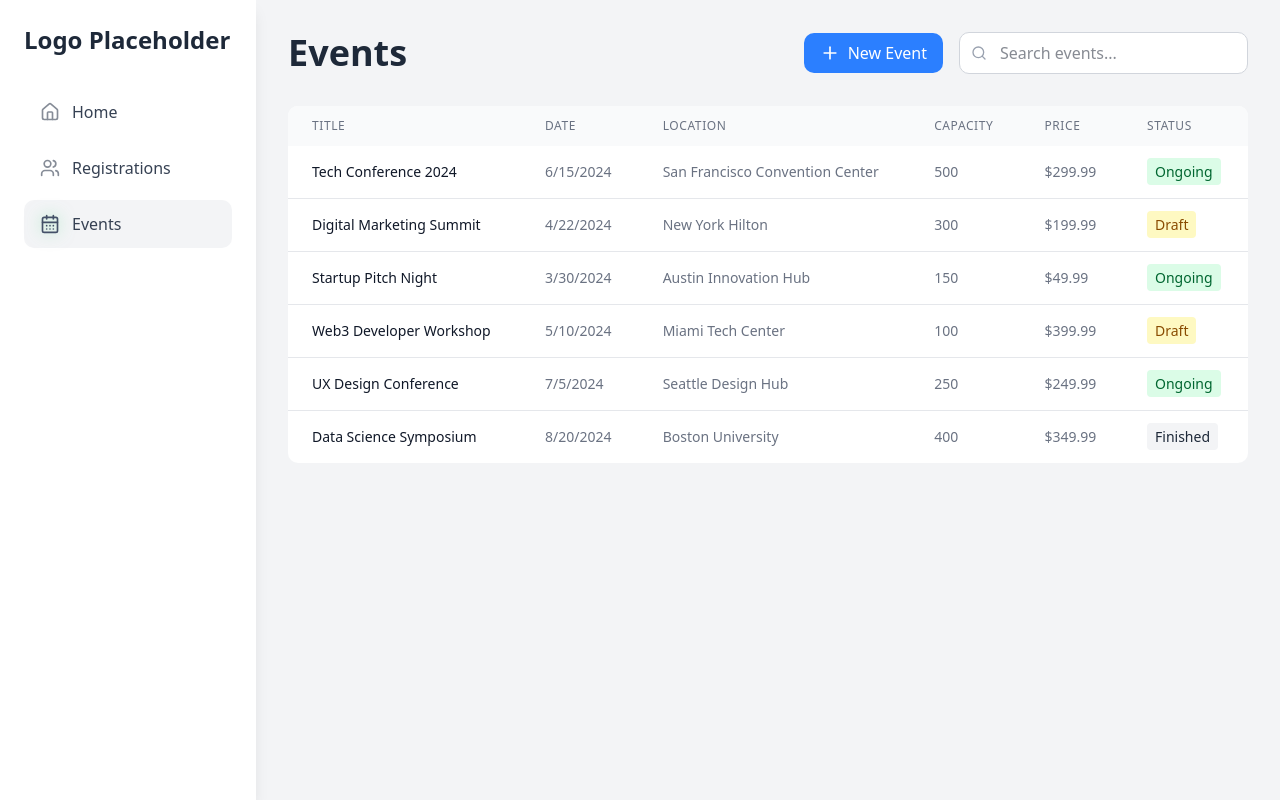
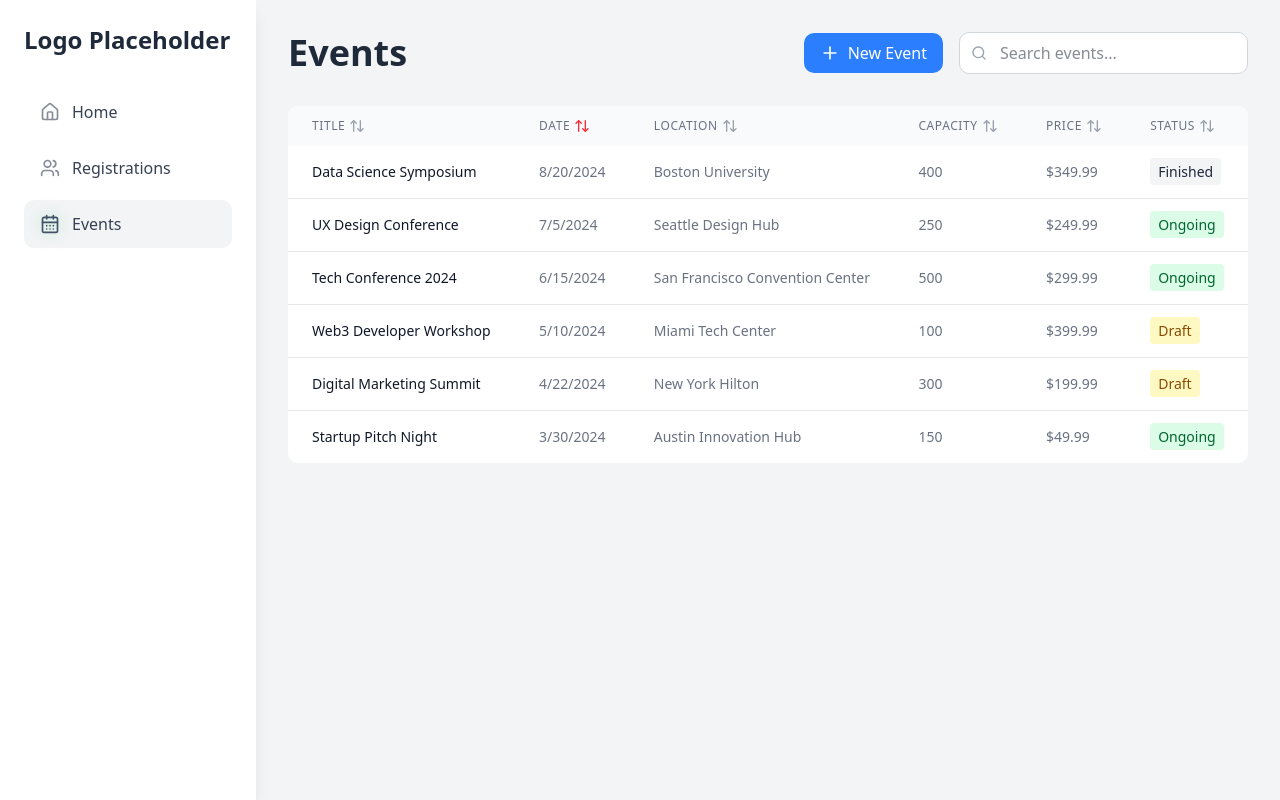
Before and after one commit to PedroAbib/event-manager-v2, a React (Vite) app: page /events in a window 1280 px wide. Built offline with nearby package versions, Linux system fonts and the light colour scheme.

Commit message:
feat: sort function to EventList

```diff
--- a/src/components/EventsList.tsx
+++ b/src/components/EventsList.tsx
@@ -1,44 +1,89 @@
+import { useState } from 'react';
 import { Event } from '../types';
 import { useNavigate } from 'react-router-dom';
+import { LuArrowUpDown } from 'react-icons/lu';
 
 interface EventsListProps {
   events: Event[];
 }
 
+type SortField = 'title' | 'date' | 'location' | 'capacity' | 'price' | 'status';
+type SortDirection = 'asc' | 'desc';
+
 export function EventsList({ events }: EventsListProps) {
   const navigate = useNavigate();
+  const [sortField, setSortField] = useState<SortField>('date');
+  const [sortDirection, setSortDirection] = useState<SortDirection>('desc');
+
+  const handleSort = (field: SortField) => {
+    if (sortField === field) {
+      setSortDirection(sortDirection === 'asc' ? 'desc' : 'asc');
+    } else {
+      setSortField(field);
+      setSortDirection('asc');
+    }
+  };
+
+  const sortedEvents = [...events].sort((a, b) => {
+    const direction = sortDirection === 'asc' ? 1 : -1;
+
+    switch (sortField) {
+      case 'title':
+        return direction * a.title.localeCompare(b.title);
+      case 'date':
+        return direction * (a.date.getTime() - b.date.getTime());
+      case 'location':
+        return direction * a.location.localeCompare(b.location);
+      case 'capacity':
+        return direction * (a.capacity - b.capacity);
+      case 'price':
+        return direction * (a.price - b.price);
+      case 'status':
+        return direction * a.status.localeCompare(b.status);
+      default:
+        return 0;
+    }
+  });
 
   const handleEventClick = (eventId: string) => {
     navigate(`/events/${eventId}`);
   };
+
+  const SortableHeader = ({ field, label }: { field: SortField; label: string }) => (
+    <th
+      className="px-6 py-3 text-left text-xs font-medium text-gray-500 dark:text-gray-300 uppercase tracking-wider cursor-pointer hover:bg-gray-100 dark:hover:bg-gray-800"
+      onClick={() => handleSort(field)}
+    >
+      <div className="flex items-center space-x-1">
+        <span>{label}</span>
+        <LuArrowUpDown
+          className={`w-4 h-4 ${
+            sortField === field
+              ? sortDirection === 'desc'
+                ? 'text-red-500'
+                : 'text-blue-500'
+              : 'text-gray-400'
+          }`}
+        />
+      </div>
+    </th>
+  );
 
   return (
     <div className="overflow-x-auto">
       <table className="min-w-full bg-white dark:bg-gray-700 rounded-lg overflow-hidden">
         <thead className="bg-gray-50 dark:bg-gray-900">
           <tr>
-            <th className="px-6 py-3 text-left text-xs font-medium text-gray-500 dark:text-gray-300 uppercase tracking-wider">
-              Title
-            </th>
-            <th className="px-6 py-3 text-left text-xs font-medium text-gray-500 dark:text-gray-300 uppercase tracking-wider">
-              Date
-            </th>
-            <th className="px-6 py-3 text-left text-xs font-medium text-gray-500 dark:text-gray-300 uppercase tracking-wider">
-              Location
-            </th>
-            <th className="px-6 py-3 text-left text-xs font-medium text-gray-500 dark:text-gray-300 uppercase tracking-wider">
-              Capacity
-            </th>
-            <th className="px-6 py-3 text-left text-xs font-medium text-gray-500 dark:text-gray-300 uppercase tracking-wider">
-              Price
-            </th>
-            <th className="px-6 py-3 text-left text-xs font-medium text-gray-500 dark:text-gray-300 uppercase tracking-wider">
-              Status
-            </th>
+            <SortableHeader field="title" label="Title" />
+            <SortableHeader field="date" label="Date" />
+            <SortableHeader field="location" label="Location" />
+            <SortableHeader field="capacity" label="Capacity" />
+            <SortableHeader field="price" label="Price" />
+            <SortableHeader field="status" label="Status" />
           </tr>
         </thead>
         <tbody className="divide-y divide-gray-200 dark:divide-gray-600">
-          {events.map((event: Event) => (
+          {sortedEvents.map((event) => (
             <tr
               key={event.id}
               onClick={() => handleEventClick(event.id)}
@@ -63,8 +108,7 @@ export function EventsList({ events }: EventsListProps) {
                 <span className={`px-2 py-1 rounded text-sm ${
                   event.status === 'ongoing' ? 'bg-green-100 text-green-800' :
                   event.status === 'draft' ? 'bg-yellow-100 text-yellow-800' :
-                  event.status === 'finished' ? 'bg-gray-100 text-gray-800' :
-                  'bg-red-100 text-red-800'
+                  'bg-gray-100 text-gray-800'
                 }`}>
                   {event.status.charAt(0).toUpperCase() + event.status.slice(1)}
                 </span>
```
